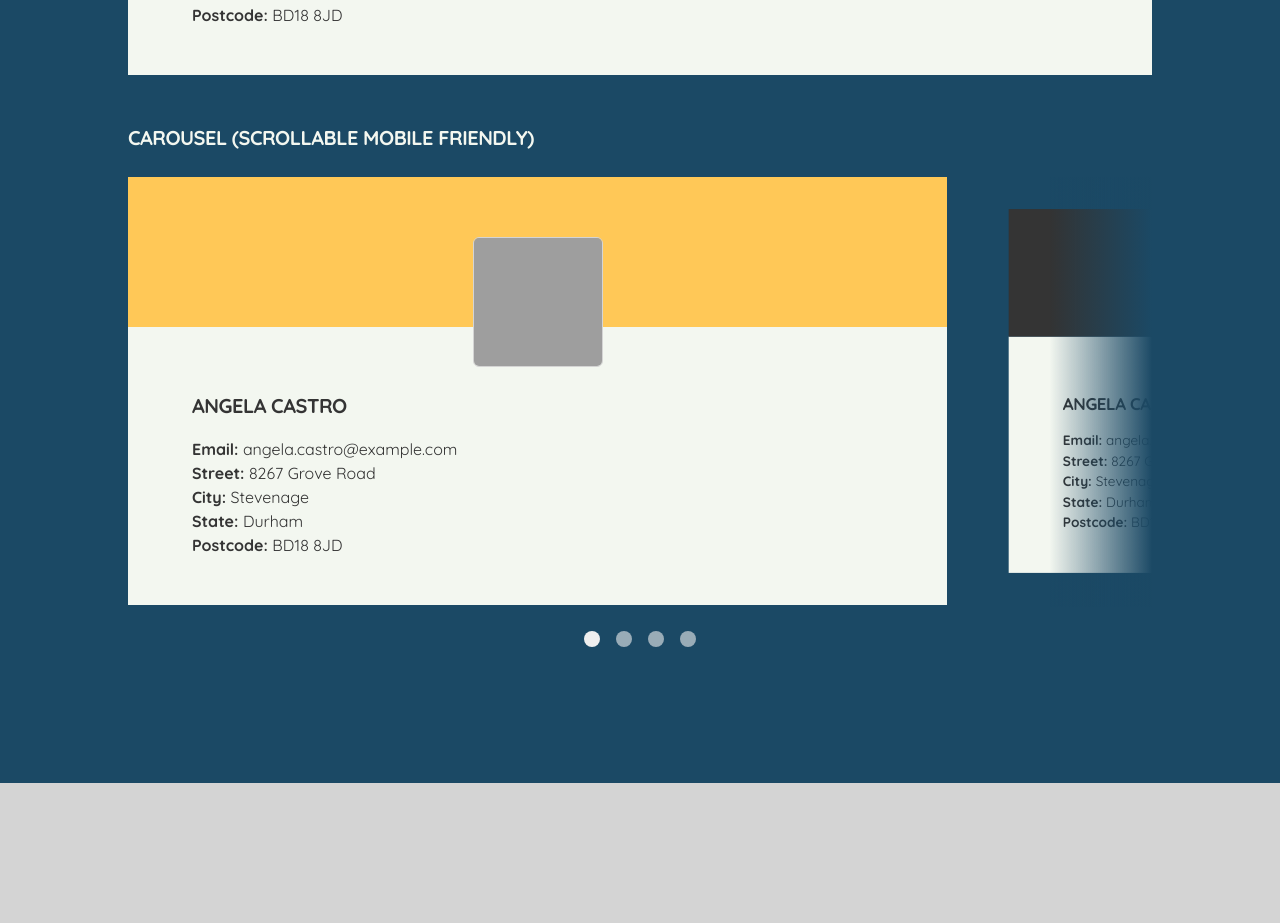
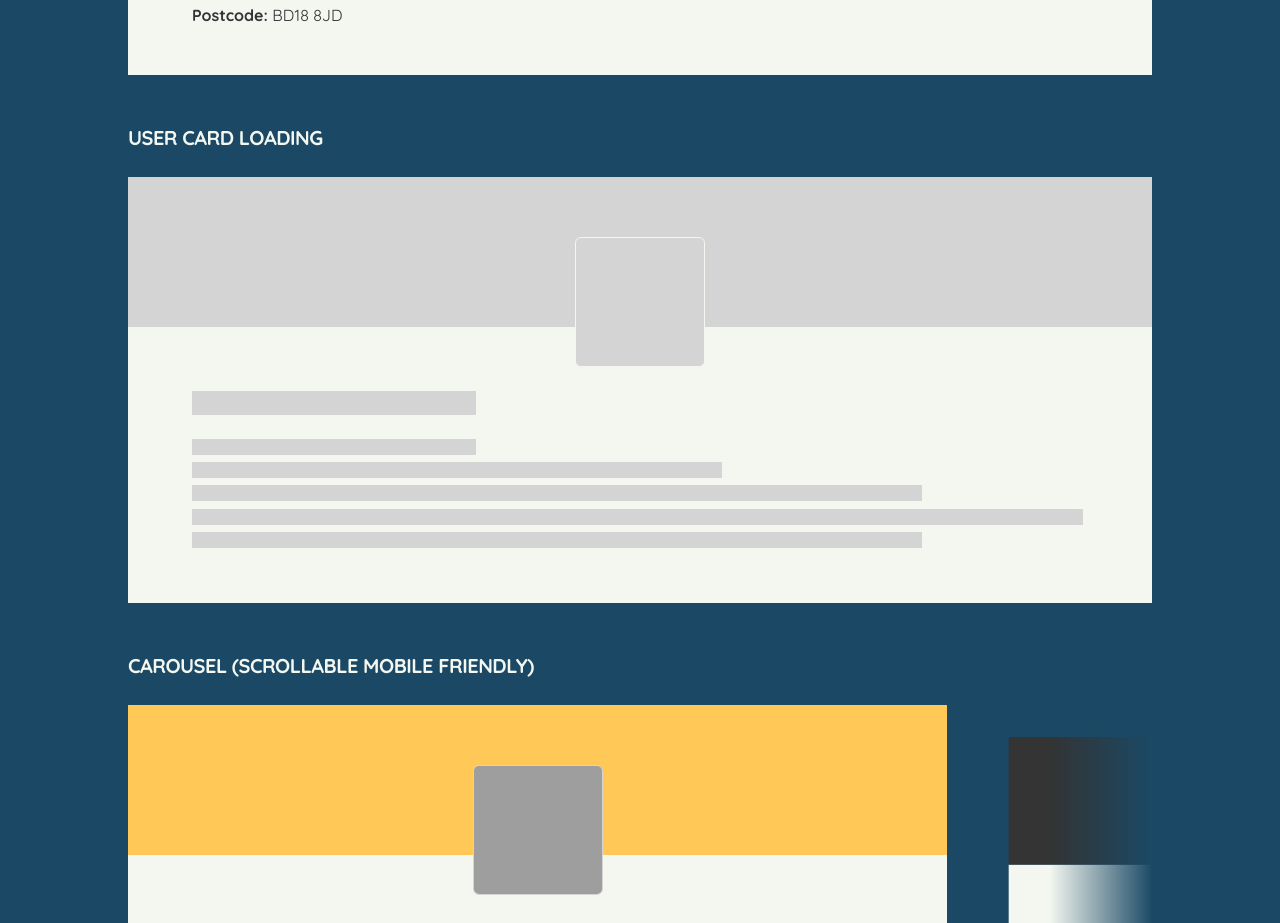
Before and after one commit to Develliot/showcase, a React (Create React App) app: page /showcase/designSystem in a window 1280 px wide. Shown: the part 4462-5385 px from the top of the page. Before the commit the page ends 5245 px from the top, so only its background shows below. Built offline with nearby package versions, Linux system fonts and the light colour scheme; grey boxes are pictures that could not be loaded.

Commit message:
separating the user component for display and the userContainer for data, new loading state for user card

```diff
--- /dev/null
+++ b/src/components/UserCard/UserCardLoading.tsx
@@ -0,0 +1,42 @@
+import React from 'react';
+
+import { H3, Span, Paragraph } from 'src/components/Typography';
+import { VerticalSpacer, RowCenter } from 'src/components/Layout';
+
+import {
+    UserCardWrapper,
+    BottomHalf,
+    LoadingCoverColor,
+    LoadingImageWrapper,
+    LoadingH3,
+    LoadingParagraph,
+    AnimatedRows,
+} from './styles';
+
+export const UserCardLoading = () => {
+    return (
+        <UserCardWrapper>
+            <RowCenter>
+                <LoadingCoverColor>
+                    <RowCenter>
+                        <LoadingImageWrapper />
+                    </RowCenter>
+                </LoadingCoverColor>
+            </RowCenter>
+            <BottomHalf>
+                <VerticalSpacer size='small' />
+                <AnimatedRows>
+                    <LoadingH3 />
+                </AnimatedRows>
+                <VerticalSpacer size='medium' />
+                <AnimatedRows>
+                    <LoadingParagraph />
+                    <LoadingParagraph />
+                    <LoadingParagraph />
+                    <LoadingParagraph />
+                    <LoadingParagraph />
+                </AnimatedRows>
+            </BottomHalf>
+        </UserCardWrapper>
+    );
+};
--- a/src/components/UserCard/index.tsx
+++ b/src/components/UserCard/index.tsx
@@ -2,6 +2,8 @@ import React from 'react';
 
 import { H3, Span, Paragraph } from 'src/components/Typography';
 import { VerticalSpacer, RowCenter } from 'src/components/Layout';
+
+import { UserType } from 'src/containers/UsersContainer';
 
 import {
     UserCardWrapper,
@@ -10,23 +12,6 @@ import {
     ImageContainer,
     BottomHalf,
 } from './styles';
-
-export type UserType = {
-    name: { first: string; last: string };
-    login: { uuid: string };
-    picture: { large: string };
-    email: string;
-    location: {
-        street: { number: string; name: string };
-        city: string;
-        state: string;
-        postcode: string;
-        coordinates: {
-            latitude: number;
-            longitude: number;
-        };
-    };
-};
 
 type Props = {
     user: UserType;
--- a/src/components/UserCard/styles.ts
+++ b/src/components/UserCard/styles.ts
@@ -1,4 +1,16 @@
-import styled from 'styled-components/macro';
+import styled, { keyframes } from 'styled-components/macro';
+
+const keyFrameLoadingGrowShirnk = keyframes`
+    0% {
+        width: 0%;
+    }
+    50% {
+        width: 100%;
+    }
+    100% {
+        width: 0%;
+    }
+`;
 
 export const UserCardWrapper = styled.div`
     overflow: hidden;
@@ -44,3 +56,82 @@ export const ImageContainer = styled.img`
     height: 128px;
     width: 128px;
 `;
+
+export const LoadingCoverColor = styled.div`
+    background-color: ${({
+        theme: {
+            colors: { lightGrey },
+        },
+    }) => lightGrey};
+    width: 100%;
+    height: 150px;
+    position: relative;
+`;
+
+export const LoadingImageWrapper = styled.div`
+    height: 128px;
+    width: 128px;
+    border-radius: 6px;
+    overflow: hidden;
+    border: ${({
+        theme: {
+            colors: { white },
+        },
+    }) => `solid 1px ${white}`};
+    background-color: ${({
+        theme: {
+            colors: { lightGrey },
+        },
+    }) => lightGrey};
+    position: absolute;
+    bottom: -40px;
+`;
+
+export const LoadingH3 = styled.div`
+    background-color: ${({
+        theme: {
+            colors: { lightGrey },
+        },
+    }) => lightGrey};
+    width: 80%;
+    height: ${({
+        theme: {
+            fontSizes: { extraExtraLarge },
+        },
+    }) => extraExtraLarge};
+    position: relative;
+`;
+
+export const LoadingParagraph = styled.div`
+    background-color: ${({
+        theme: {
+            colors: { lightGrey },
+        },
+    }) => lightGrey};
+    width: 70%;
+    height: ${({
+        theme: {
+            fontSizes: { medium },
+        },
+    }) => medium};
+    position: relative;
+    margin-bottom: 0.45rem;
+`;
+
+export const AnimatedRows = styled.div`
+    div:nth-child(5) {
+        animation: ${keyFrameLoadingGrowShirnk} 4s ease 0.5s infinite;
+    }
+    div:nth-child(4) {
+        animation: ${keyFrameLoadingGrowShirnk} 4s ease 1s infinite;
+    }
+    div:nth-child(3) {
+        animation: ${keyFrameLoadingGrowShirnk} 4s ease 0.5s infinite;
+    }
+    div:nth-child(2) {
+        animation: ${keyFrameLoadingGrowShirnk} 4s ease 0.3s infinite;
+    }
+    div:nth-child(1) {
+        animation: ${keyFrameLoadingGrowShirnk} 4s ease 0s infinite;
+    }
+`;
--- a/src/components/Users/index.tsx
+++ b/src/components/Users/index.tsx
@@ -1,12 +1,15 @@
-import React, { useEffect, FunctionComponent } from 'react';
-import { useGetRequest } from 'src/hooks/useGetRequest';
-import styled from 'styled-components/macro';
+import React, { FunctionComponent, useContext } from 'react';
 
 import { colors as themeColors } from 'src/theme';
+import { UserContext } from 'src/contexts/UserContext';
 
 import { Paragraph } from 'src/components/Typography';
-import { UserCard, UserType } from 'src/components/UserCard';
+import { UserCard } from 'src/components/UserCard';
+import { UserCardLoading } from 'src/components/UserCard/UserCardLoading';
 import { Carousel } from 'src/components/Carousel';
+
+// types
+import { UserType } from 'src/containers/UsersContainer';
 
 const chooseColor = (index: number): string => {
     const availableColours = [
@@ -17,28 +20,40 @@ const chooseColor = (index: number): string => {
     return availableColours[index % availableColours.length];
 };
 
-const UsersWrapper = styled.div``;
+type Props = {
+    isError: boolean;
+    isLoading: boolean;
+    users: UserType[];
+    retry: () => void;
+};
 
-export const Users: FunctionComponent = () => {
-    const url =
-        'https://randomuser.me/api/?nat=gb&results=5&inc=name,email,login,location,picture&noinfo';
-    const [data, isLoading, isError, setUrl] = useGetRequest(url, {
-        results: [],
-    });
+export const Users: FunctionComponent<Props> = ({
+    isError,
+    isLoading,
+    users,
+    retry,
+}) => {
+    const [state, dispatch] = useContext(UserContext);
 
-    useEffect(() => {
-        setUrl(url);
-    }, [setUrl]);
+    const setCurrentPosition = (position: number): void => {
+        if (position !== state.selectedPosition) {
+            dispatch({ ...state, selectedPosition: position });
+        }
+    };
 
     return (
-        <UsersWrapper>
+        <>
             {isError ? (
                 <Paragraph>Error retrieving user data</Paragraph>
             ) : isLoading ? (
-                <Paragraph>Loading</Paragraph>
+                <Carousel>
+                    <UserCardLoading />
+                    <UserCardLoading />
+                    <UserCardLoading />
+                </Carousel>
             ) : (
-                <Carousel>
-                    {data.results.map((user: UserType, index: number) => (
+                <Carousel onPositionChanged={setCurrentPosition}>
+                    {users.map((user: UserType, index: number) => (
                         <UserCard
                             key={user.login.uuid}
                             user={user}
@@ -47,7 +62,7 @@ export const Users: FunctionComponent = () => {
                     ))}
                 </Carousel>
             )}
-        </UsersWrapper>
+        </>
     );
 };
 
--- /dev/null
+++ b/src/containers/UsersContainer/index.tsx
@@ -0,0 +1,56 @@
+import React, { useEffect, useContext, FunctionComponent } from 'react';
+import { useGetRequest } from 'src/hooks/useGetRequest';
+import { UserContext } from 'src/contexts/UserContext';
+
+import { Users } from 'src/components/Users';
+
+export type UserType = {
+    name: { first: string; last: string };
+    login: { uuid: string };
+    picture: { large: string };
+    email: string;
+    location: {
+        street: { number: string; name: string };
+        city: string;
+        state: string;
+        postcode: string;
+        coordinates: {
+            latitude: number;
+            longitude: number;
+        };
+    };
+};
+
+export const UsersContainer: FunctionComponent = () => {
+    const url =
+        'https://randomuser.me/api/?nat=gb&results=5&inc=name,email,login,location,picture&noinfo';
+    const [data, isLoading, isError, setUrl] = useGetRequest(url, {
+        results: [],
+    });
+
+    const [state, dispatch] = useContext(UserContext);
+
+    // retrieve user data only on mount
+    // only get user data if there is no user date
+    useEffect(() => {
+        if (state.users.length === 0) {
+            setUrl(url);
+            dispatch({ ...state, users: data.results });
+        }
+    }, [setUrl, data]);
+
+    const retry = (): void => {
+        setUrl(url);
+    };
+
+    return (
+        <Users
+            isError={isError}
+            isLoading={isLoading}
+            retry={retry}
+            users={state.users}
+        />
+    );
+};
+
+export default UsersContainer;
--- a/src/pages/DesignSystem/index.tsx
+++ b/src/pages/DesignSystem/index.tsx
@@ -13,6 +13,7 @@ import { H1, H2, H3, Span, Paragraph } from 'src/components/Typography';
 import { Button } from 'src/components/Button';
 import { TextInput } from 'src/components/TextInput';
 import { UserCard } from 'src/components/UserCard';
+import { UserCardLoading } from 'src/components/UserCard/UserCardLoading';
 import { Carousel } from 'src/components/Carousel';
 
 import {
@@ -207,6 +208,10 @@ export const DesignSystem = () => {
                         <VerticalSpacer size='medium' />
                         <UserCard color={colors.pink} user={mockUser} />
                         <VerticalSpacer size='large' />
+                        <H3 color='white'>User card loading</H3>
+                        <VerticalSpacer size='medium' />
+                        <UserCardLoading />
+                        <VerticalSpacer size='large' />
                         <H3 color='white'>
                             Carousel (scrollable mobile friendly)
                         </H3>
--- a/src/pages/UsingAPIs/index.tsx
+++ b/src/pages/UsingAPIs/index.tsx
@@ -7,7 +7,7 @@ import {
     VerticalSpacer,
     ColorBlock,
 } from 'src/components/Layout';
-import { Users } from 'src/components/Users';
+import UsersContainer from 'src/containers/UsersContainer';
 
 export const UsingAPIs = () => {
     return (
@@ -16,11 +16,11 @@ export const UsingAPIs = () => {
                 <ColorBlock color='blue'>
                     <ContentWrapper>
                         <VerticalSpacer size='extraExtraLarge' />
-                        <H1 color="white">Using APIs</H1>
+                        <H1 color='white'>Using APIs</H1>
                         <VerticalSpacer size='large' />
-                        <H2 color="white">Random User Data</H2>
+                        <H2 color='white'>Random User Data</H2>
                         <VerticalSpacer size='medium' />
-                        <Users />
+                        <UsersContainer />
                     </ContentWrapper>
                 </ColorBlock>
             </PageContent>
```
